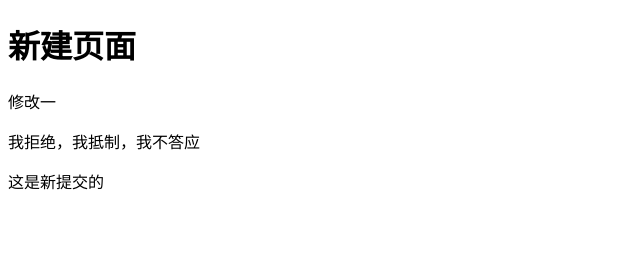
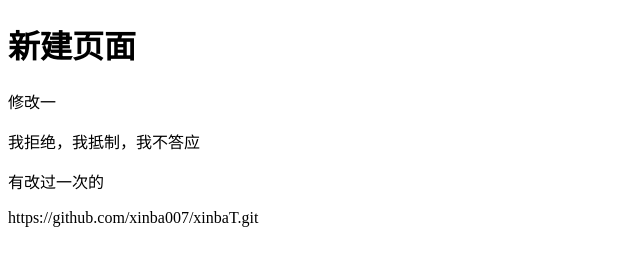
Before and after one commit to xinba007/xinba-007, a plain HTML site: page index.html in a window 1280 px wide. Shown: the whole page, without its empty margins (0-640 px from the left). Drawn offline with Linux system fonts and the light colour scheme.

Commit message:
又提交一次

```diff
--- a/index.html
+++ b/index.html
@@ -13,8 +13,9 @@
     <span>修改一</span>
     <p>我拒绝，我抵制，我不答应</p>
     <p>
-        这是新提交的
+        有改过一次的
     </p>
 </body>
+https://github.com/xinba007/xinbaT.git
 
 </html>
```
